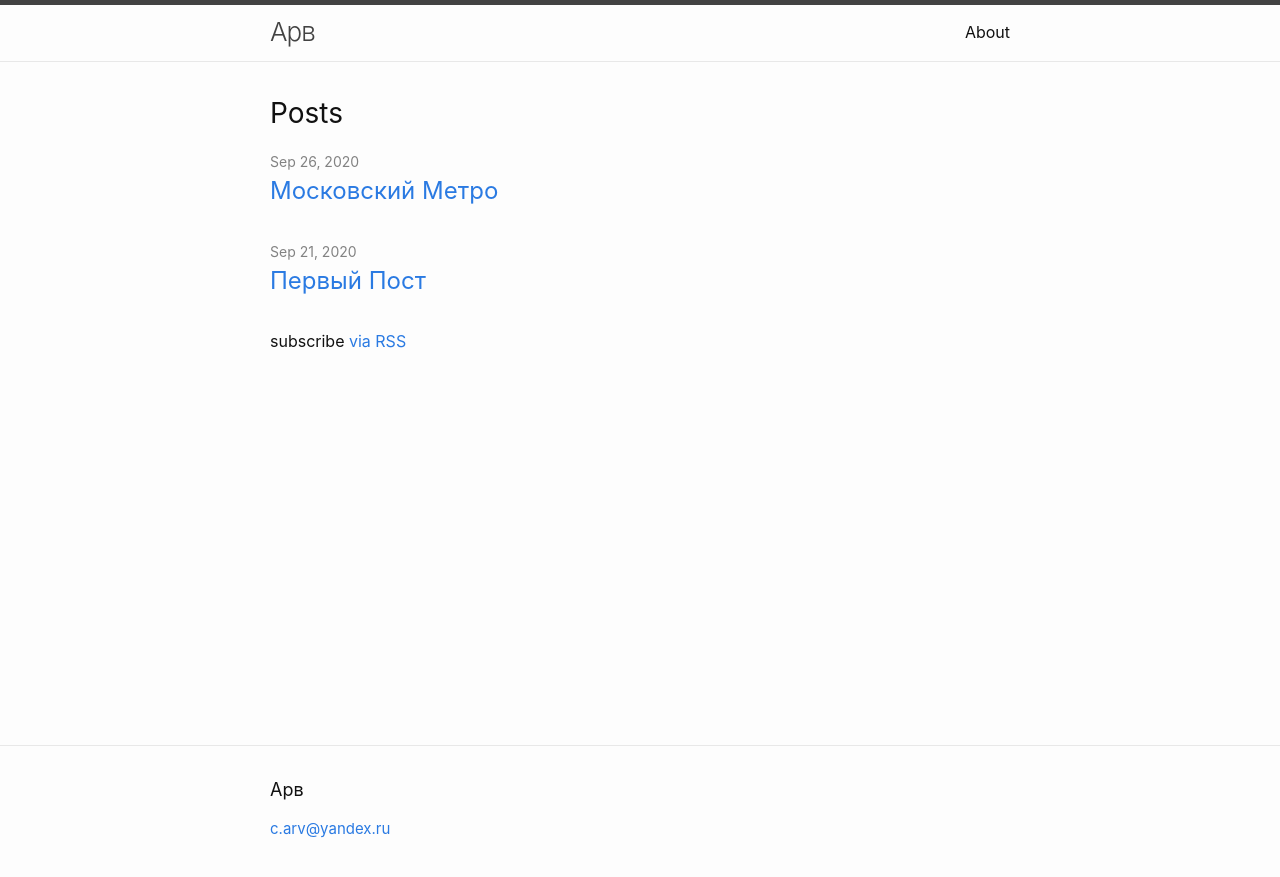
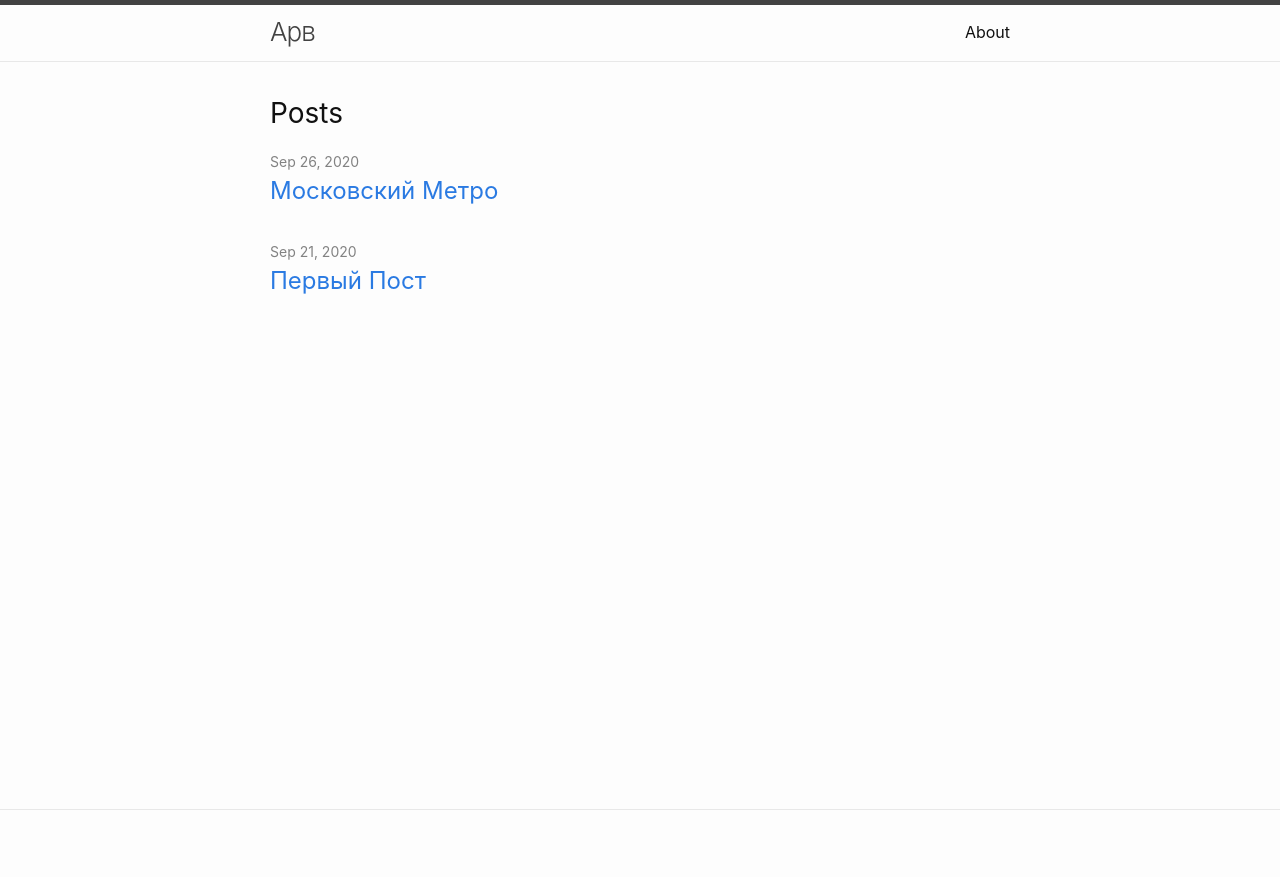
Before and after one commit to arv-pyrna/blog, a Jekyll site: the page built from index.markdown, in a window 1280 px wide. Shown: the top 877 px of the page. Built offline with Jekyll 4.4.1, drawn with Linux system fonts in a browser that asks for light colours.

Commit message:
Remove footer email

```diff
--- a/_config.yml
+++ b/_config.yml
@@ -19,7 +19,7 @@
 # in the templates via {{ site.myvariable }}.
 
 title: Арв
-email: c.arv@yandex.ru
+#email:
 description: >- # this means to ignore newlines until "baseurl:"
 baseurl: "/blog" # the subpath of your site, e.g. /blog
 url: "" # the base hostname & protocol for your site, e.g. http://example.com
--- a/_includes/footer.html
+++ b/_includes/footer.html
@@ -3,7 +3,6 @@
 
   <div class="wrapper">
 
-    <h2 class="footer-heading">{{ site.title | escape }}</h2>
 
     <div class="footer-col-wrapper">
       <div class="footer-col footer-col-1">
--- a/_layouts/home.html
+++ b/_layouts/home.html
@@ -28,7 +28,6 @@ layout: default
       {%- endfor -%}
     </ul>
 
-    <p class="rss-subscribe">subscribe <a href="{{ "/feed.xml" | relative_url }}">via RSS</a></p>
   {%- endif -%}
 
 </div>
--- a/about.markdown
+++ b/about.markdown
@@ -5,3 +5,5 @@ permalink: /about/
 ---
 
 Я Арв, это мой блог о моей жизни, математике и программировании
+
+Почта: c.arv@yandex.ru
```
